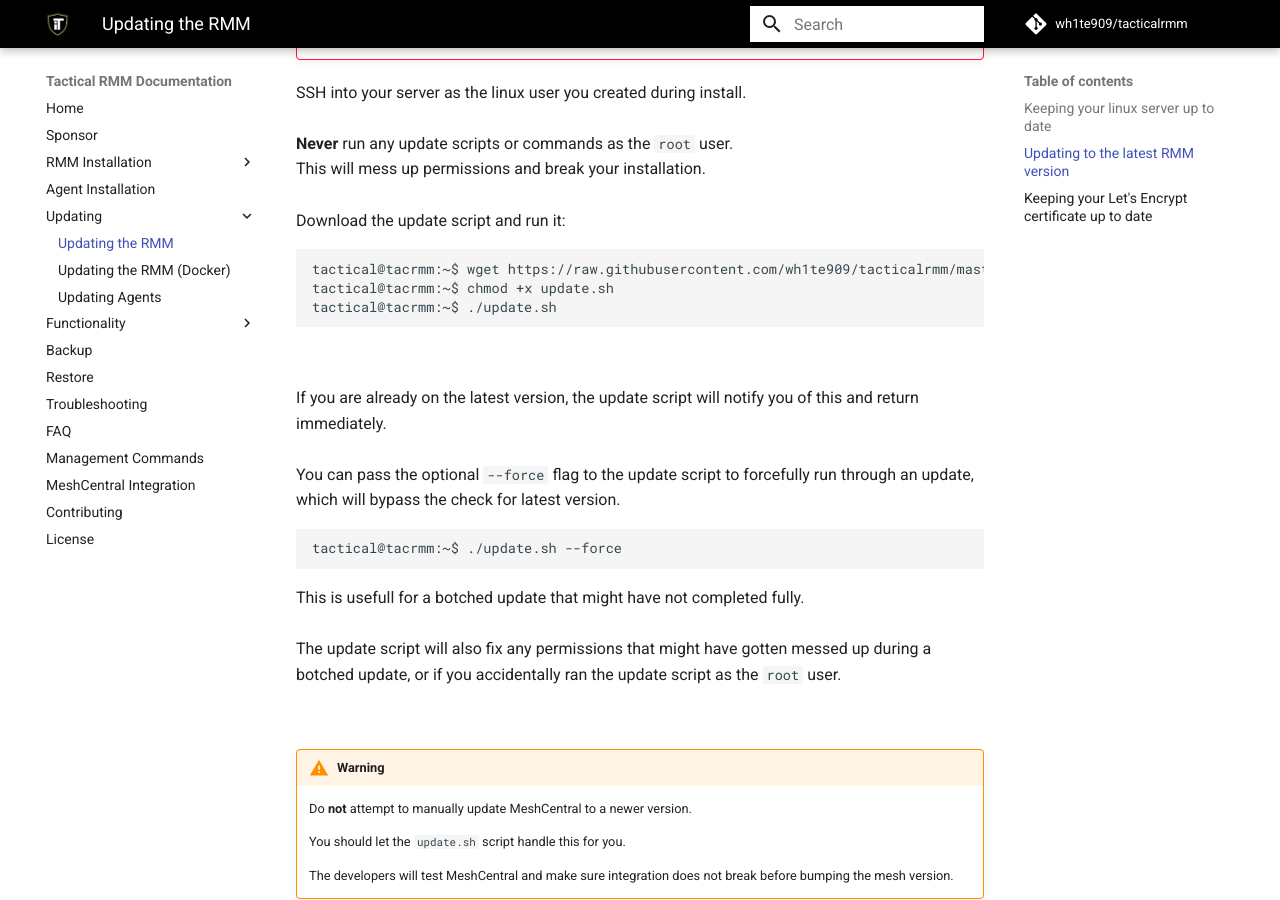
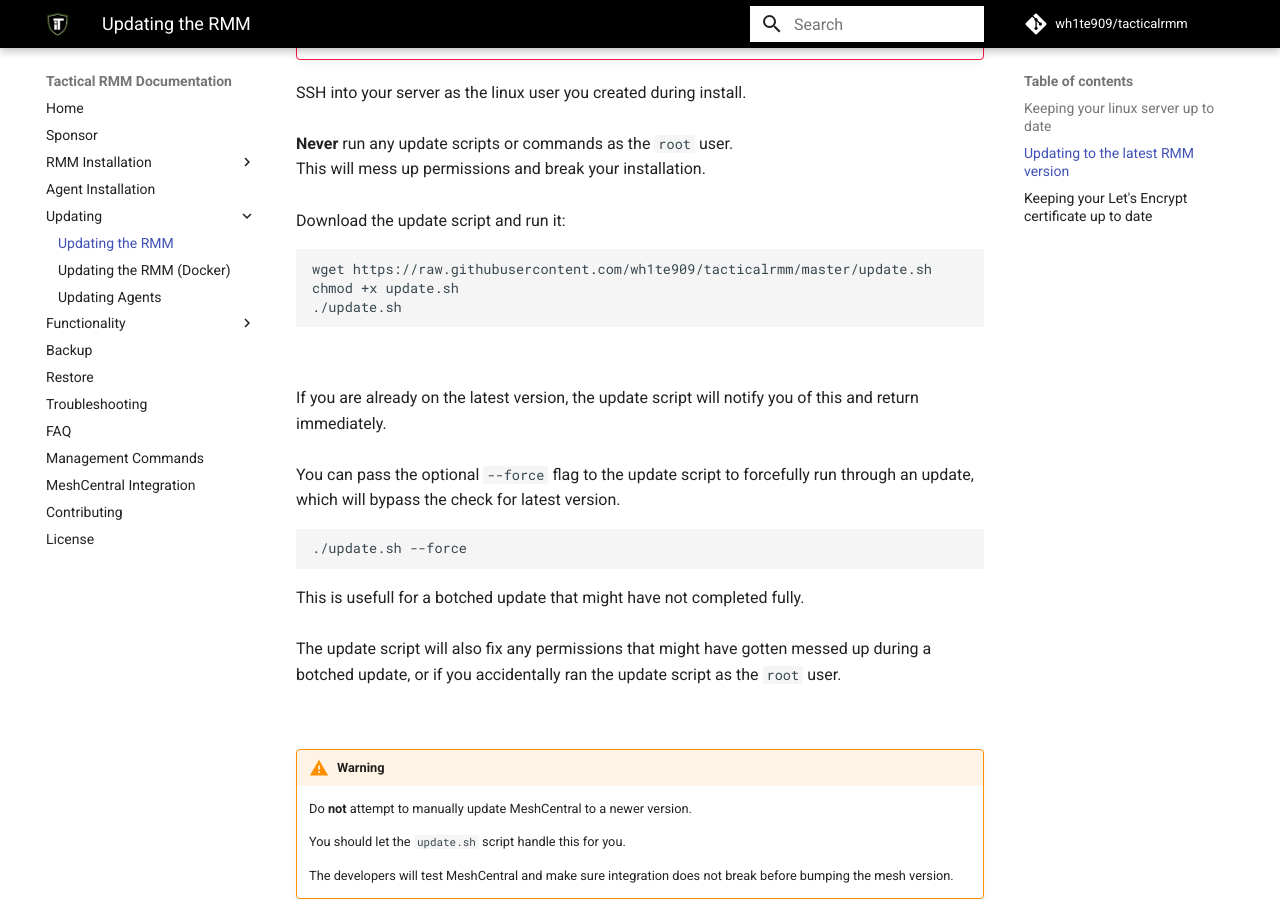
Before and after one commit to amidaware/trmm-docs, an MkDocs documentation site: the page built from docs/docs/update_server.md, in a window 1280 px wide and 900 px high, scrolled down 738 px. Built offline with MkDocs 1.6.1 and Material for MkDocs 9.7.7, drawn with Linux system fonts in a browser that asks for light colours; comment, search, counter and statistics services are not loaded.

Commit message:
Fixing bash commands
Removing ID/server so paste will work

````diff
--- a/docs/docs/update_server.md
+++ b/docs/docs/update_server.md
@@ -20,9 +20,9 @@
 __Never__ run any update scripts or commands as the `root` user.<br/>This will mess up permissions and break your installation.<br/><br/>
 Download the update script and run it:<br/>
 ```bash
-tactical@tacrmm:~$ wget https://raw.githubusercontent.com/wh1te909/tacticalrmm/master/update.sh
-tactical@tacrmm:~$ chmod +x update.sh
-tactical@tacrmm:~$ ./update.sh
+wget https://raw.githubusercontent.com/wh1te909/tacticalrmm/master/update.sh
+chmod +x update.sh
+./update.sh
 ```
 
 <br/>
@@ -30,7 +30,7 @@
 If you are already on the latest version, the update script will notify you of this and return immediately.<br/><br/>
 You can pass the optional `--force` flag to the update script to forcefully run through an update, which will bypass the check for latest version.<br/>
 ```bash
-tactical@tacrmm:~$ ./update.sh --force
+./update.sh --force
 ```
 This is usefull for a botched update that might have not completed fully.<br/><br/>
 The update script will also fix any permissions that might have gotten messed up during a botched update, or if you accidentally ran the update script as the `root` user.
````
